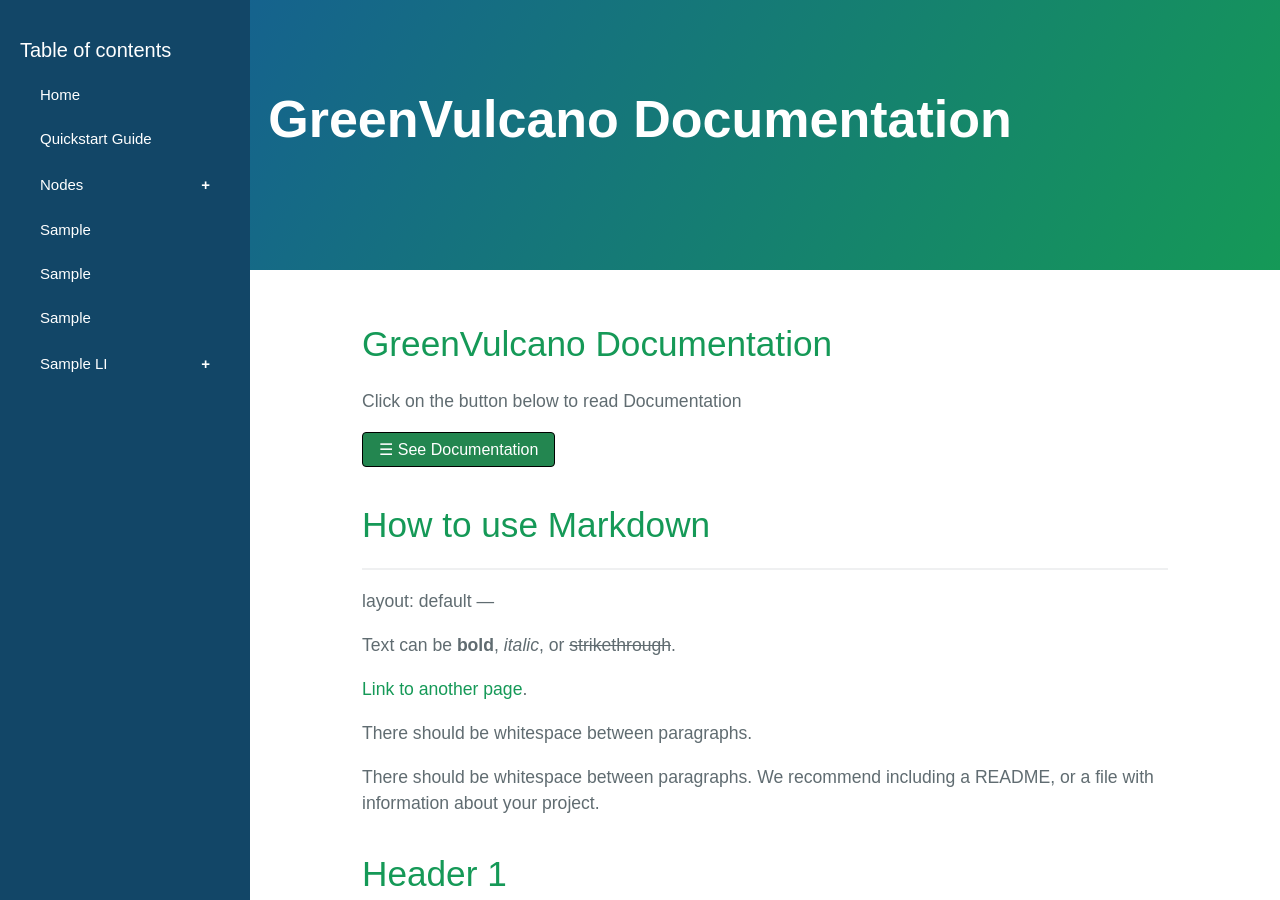
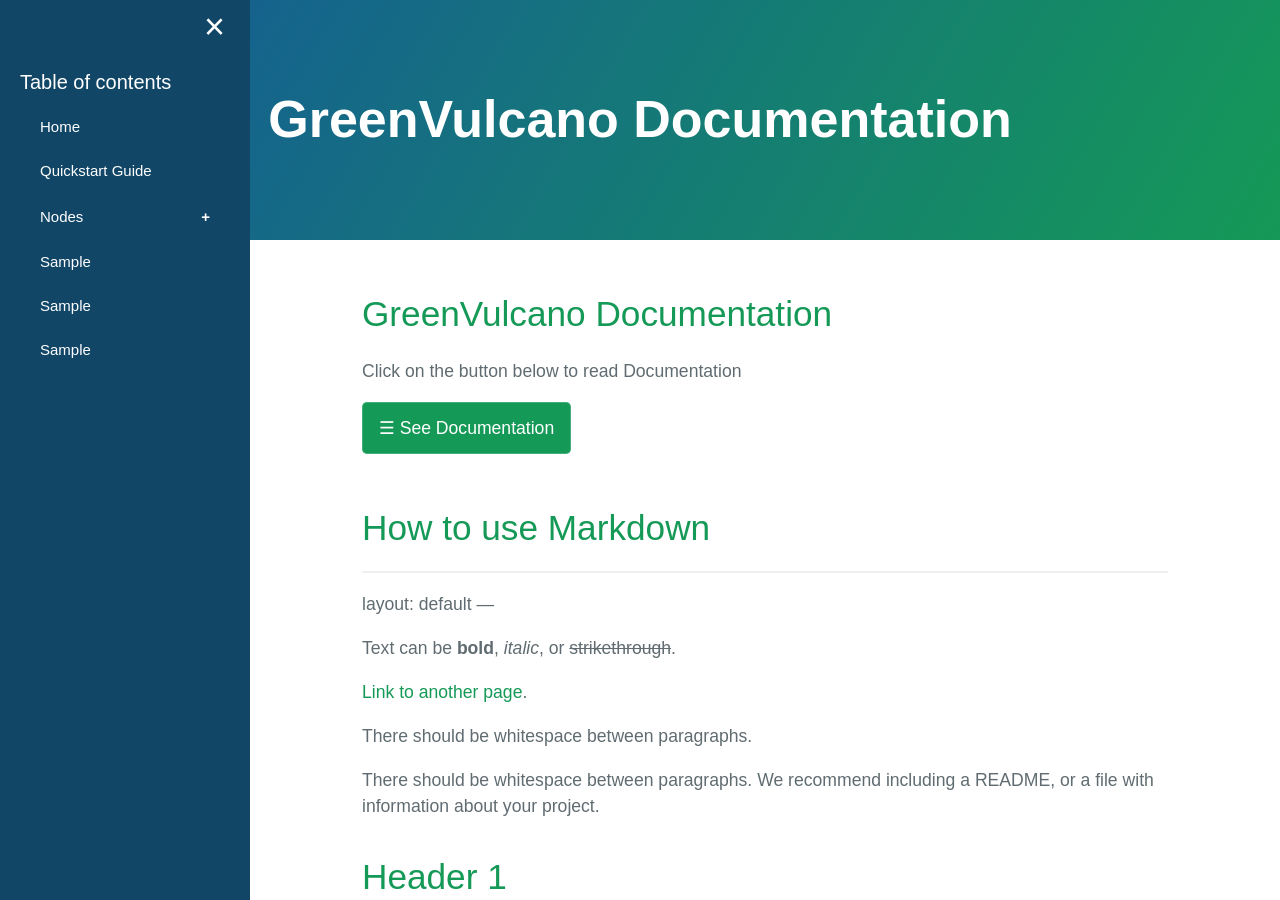
Before and after one commit to dianamw/GreenVulcano-Beta, a Jekyll site: the page built from index.md, in a window 1280 px wide and 900 px high. Built offline with Jekyll 4.4.1, drawn with Linux system fonts in a browser that asks for light colours; our own code applies the rules of GitHub Pages for plain Markdown files; the repository's description, which GitHub fills in, is left out.

Commit message:
Update body.html

```diff
--- a/_includes/body.html
+++ b/_includes/body.html
@@ -1,4 +1,88 @@
 <body>
+  <section class="page-header">
+    <h1 class="project-name">{{ site.title | default: site.github.repository_name }}</h1>
+    <!-- <h1 class="project-tagline">{{ site.description | default: site.github.project_tagline }}</h1> -->
+  </section>
+  <section class="main-content">
+
+    <div id="mySidenav" class="sidebar">
+      <p class="closebtn" onclick="closeNav()">&times;</a>
+      <h2 id="titleT"> Table of contents</h2>
+      <div id="listed">
+        <ul><a href="{{ "index " | relative_url }}">Home</a></ul>
+      </div>
+      <div class="panel">
+      </div>
+
+      <div id="listed">
+        <ul><a href="{{ "pages/quickstartguide " | relative_url }}">Quickstart Guide</a></ul>
+      </div>
+      <!--<div class="panel">
+      </div>
+      <div id="listed">
+        <ul><a href="{{ "" | relative_url }}">About</a></ul>
+      </div> -->
+
+      <button class="accordion">Nodes</button>
+      <div class="panel">
+        <div id="listed">
+          <li><a href="{{ "nodes/changeGVBuffer" | relative_url}}"> ChangeGVBuffer</a></li>
+          <li><a href="{{ "nodes/check" | relative_url}}"> Check </a></li>
+          <li><a href="{{ "" | relative_url}}"> ... </a></li>
+        </div>
+      </div>
+      <div id="listed">
+        <ul><a href="{{ ""| relative_url }}">Sample</a></ul>
+      </div>
+      <div class="panel">
+      </div>
+
+      <div id="listed">
+        <ul><a href="{{ "" | relative_url }}">Sample</a></ul>
+      </div>
+      <div class="panel">
+      </div>
+      <div id="listed">
+        <ul><a href="{{ "" | relative_url }}">Sample</a></ul>
+      </div>
+
+
+   <!-- <button class="accordion">Sample LI</button>
+      <div class="panel">
+        <div id="listed">
+          <li><a href="{{ "" | relative_url}}"> Sample</a></li>
+          <li><a href="{{ "" | relative_url}}"> Sample</a></li>
+        </div>
+      </div> -->
+    </div>
+
+    <div id="main">
+      <h1>GreenVulcano Documentation</h1>
+      <p>Click on the button below to read Documentation</p>
+      <button class="btn" onclick="openNav()">&#9776; See Documentation</button>
+      {{ content }}
+</body>
+<script>
+  var acc = document.getElementsByClassName("accordion");
+  var i;
+  for (i = 0; i < acc.length; i++) {
+    acc[i].onclick = function() {
+      this.classList.toggle("active");
+      var panel = this.nextElementSibling;
+      if (panel.style.maxHeight) {
+        panel.style.maxHeight = null;
+      } else {
+        panel.style.maxHeight = panel.scrollHeight + "px";
+      }
+    }
+  }
+</script>
+
+
+
+
+
+<!--<body>
   <section class="page-header">
     <h1 class="project-name">{{ site.title | default: site.github.repository_name }}</h1>
     <h1 class="project-tagline">{{ site.description | default: site.github.project_tagline }}</h1>
@@ -7,7 +91,7 @@
 
     <div id="mySidenav" class="sidebar">
       <!--<p class="closebtn" onclick="closeNav()">&times;</a>-->
-      <h2 id="titleT"> Table of contents</h2>
+     <!-- <h2 id="titleT"> Table of contents</h2>
       <div id="listed">
         <ul><a href="{{ "index " | relative_url }}">Home</a></ul>
       </div>
@@ -23,7 +107,7 @@
         <ul><a href="{{ "pages/about " | relative_url }}">About</a></ul>
       </div> -->
 
-      <button class="accordion">Nodes</button>
+     <!--<button class="accordion">Nodes</button>
       <div class="panel">
         <div id="listed">
           <li><a href="{{ "nodes/ChangeGVBuffer " | relative_url}}"> ChangeGVBuffer</a></li>
@@ -94,4 +178,4 @@ function toggle(){
       }
     }
   }
-</script>
+</script> -->
```
